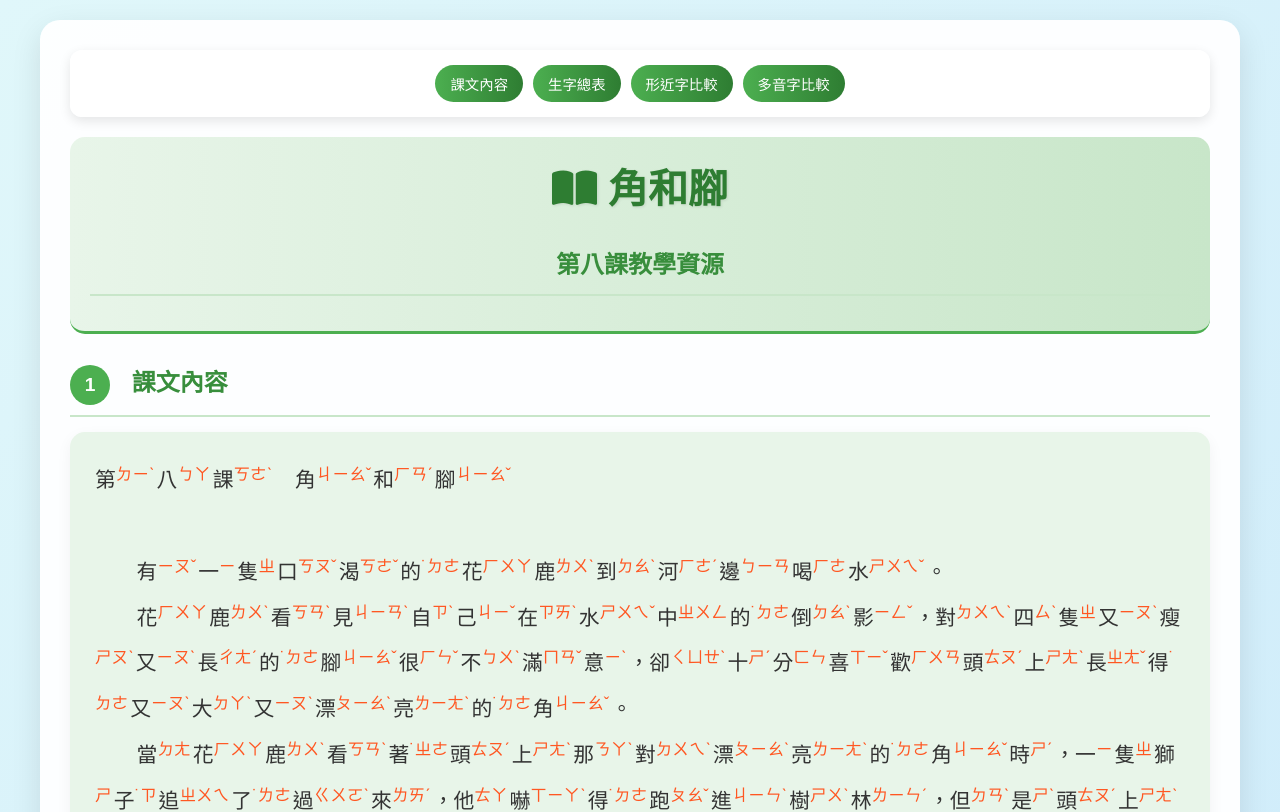
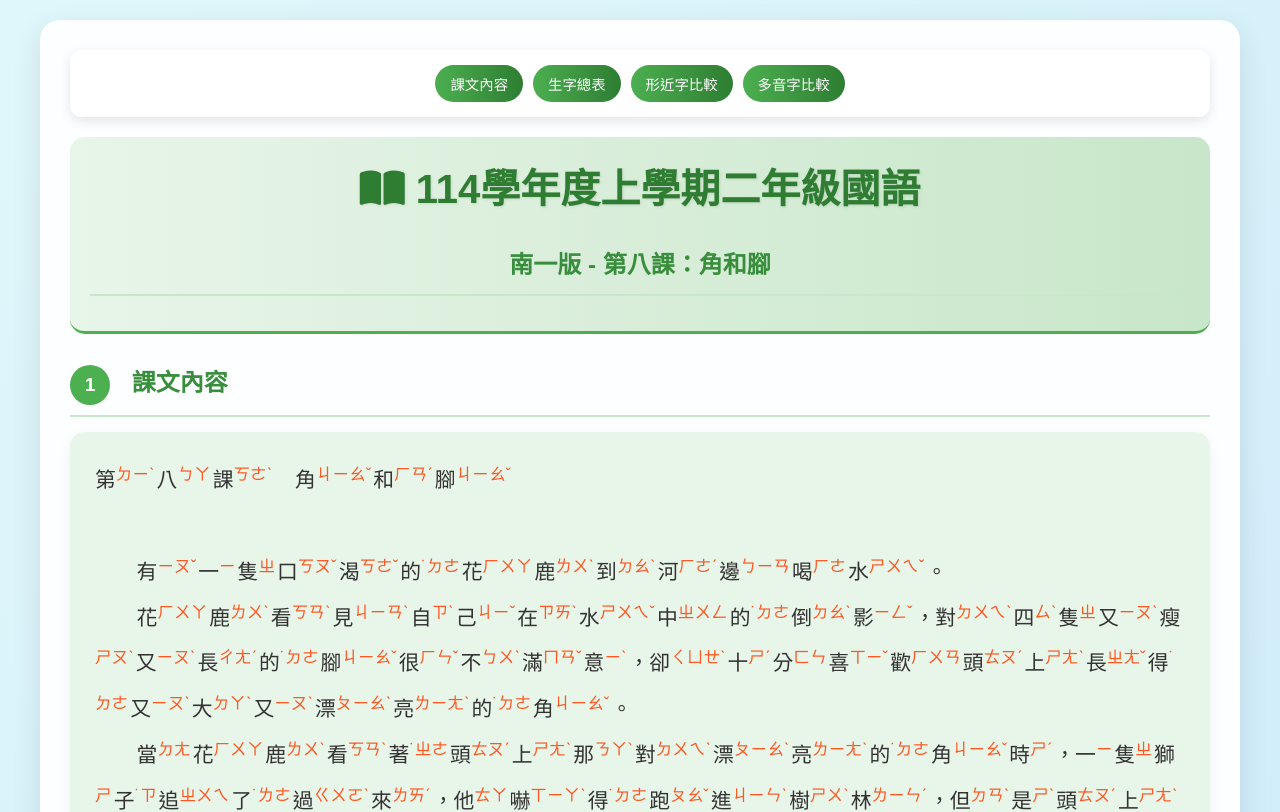
Before and after one commit to cat87031/chinese8, a plain HTML site: page index.html in a window 1280 px wide. Shown: the top 812 px of the page. Drawn offline with Linux system fonts and the light colour scheme.

Commit message:
index.html

```diff
--- a/deepseek_html_20250831_6ec992.html
+++ b/index.html
@@ -3,7 +3,7 @@
 <head>
     <meta charset="UTF-8">
     <meta name="viewport" content="width=device-width, initial-scale=1.0">
-    <title>角和腳 - 第八課教學資源</title>
+    <title>114學年度上學期二年級國語南一版 - 第八課從角和腳</title>
     <link rel="stylesheet" href="https://cdnjs.cloudflare.com/ajax/libs/font-awesome/6.4.0/css/all.min.css">
     <style>
         * {
@@ -396,8 +396,8 @@
         </div>
 
         <header>
-            <h1><i class="fas fa-book-open"></i> 角和腳</h1>
-            <h2>第八課教學資源</h2>
+            <h1><i class="fas fa-book-open"></i> 114學年度上學期二年級國語</h1>
+            <h2>南一版 - 第八課：角和腳</h2>
         </header>
 
         <section id="lesson-content">
@@ -606,6 +606,8 @@
         </section>
 
         <a href="#" class="download-btn"><i class="fas fa-download"></i> 下載完整教學資源</a>
+        <a href="https://cat87031.github.io/chinese7/" class="external-link" target="_blank" id="idiom-link">
+        <i class="fas fa-external-link-alt"></i> 第九課：赤腳國王
     </div>
 
     <script>
```
